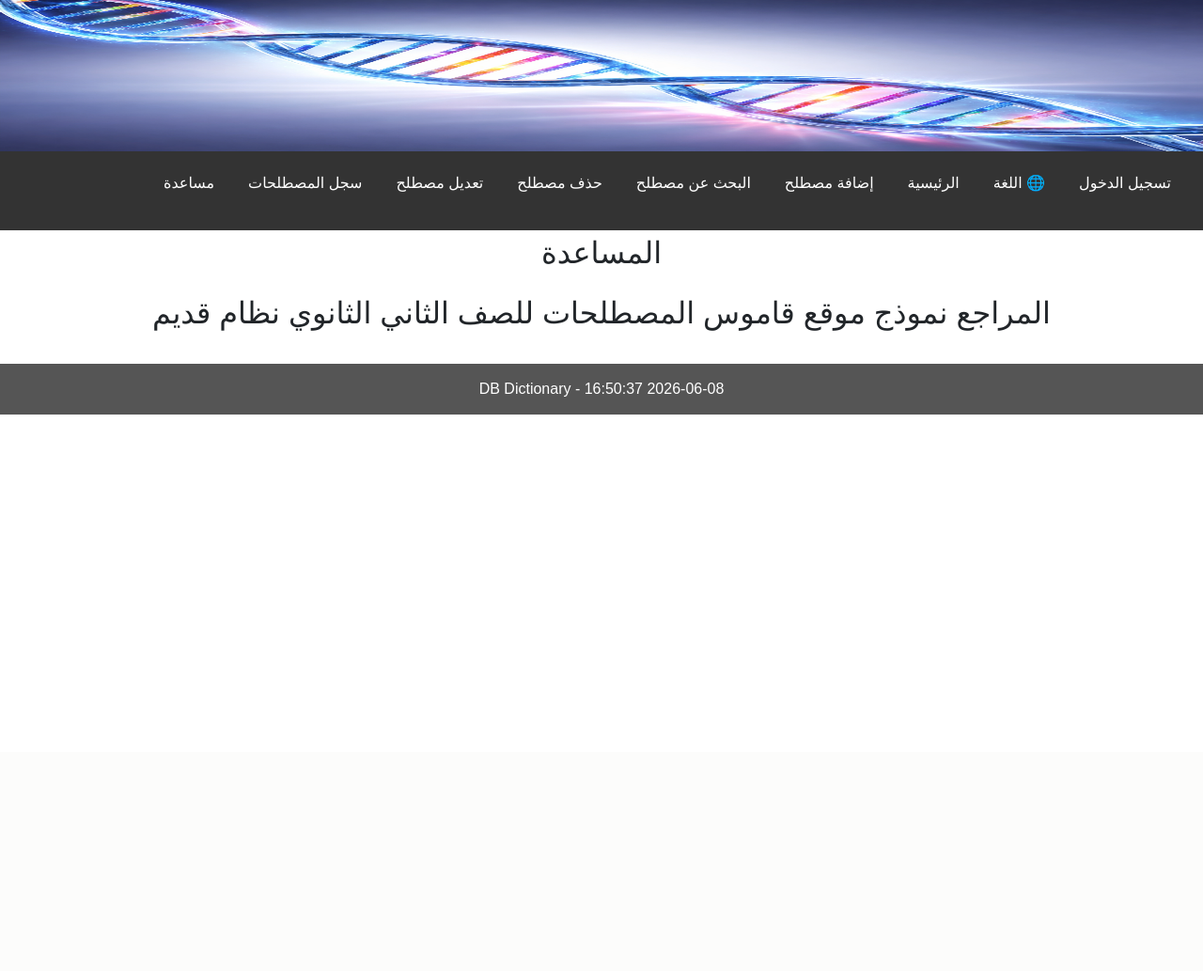
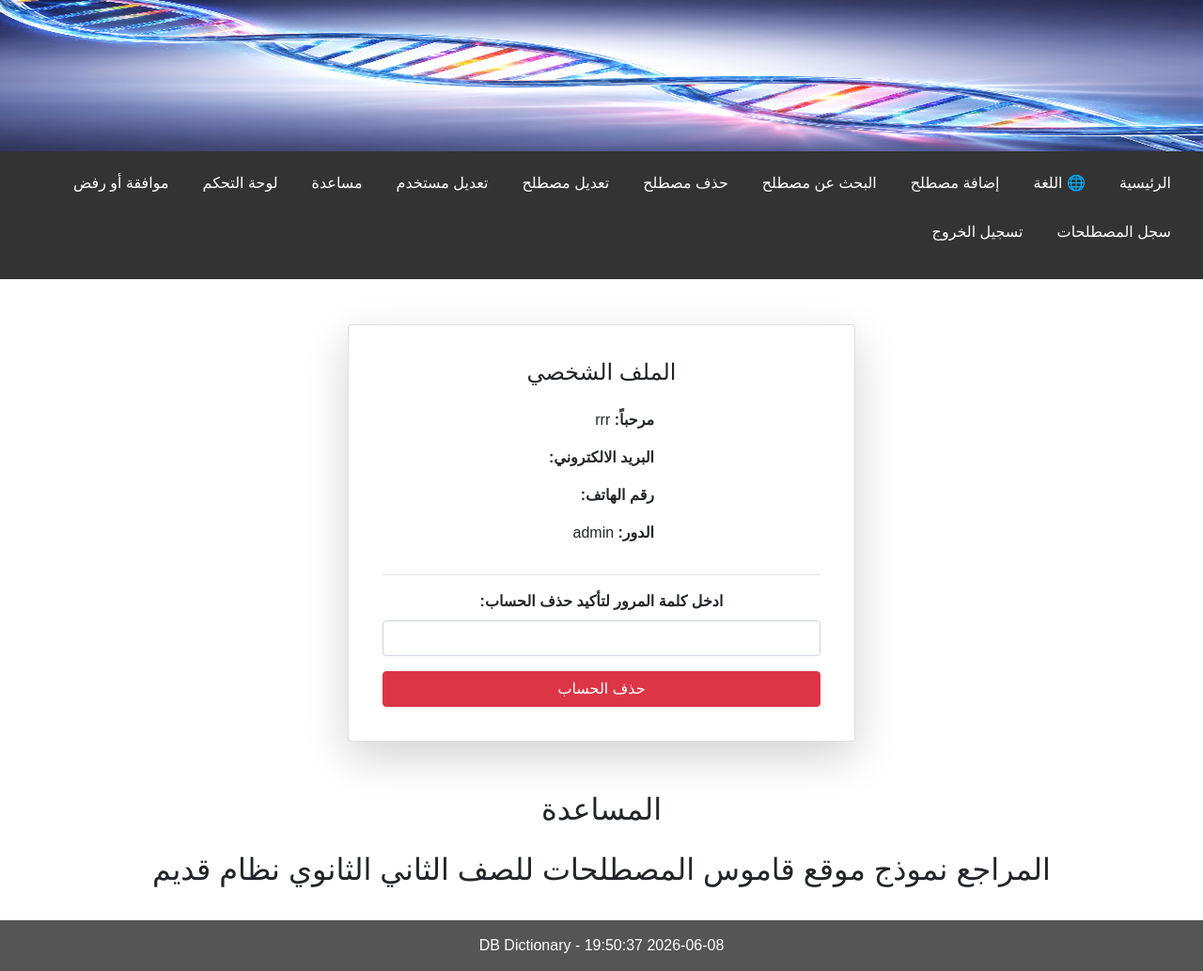
Before and after one commit to abdelrahman992-cpu/proj_25_26, a PHP site: page /terms/Help.php in a window 1280 px wide. Shown: the whole page at 94% size. Before the commit the page ends 441 px from the top, so only its background shows below. Run offline with PHP 8.4, Linux system fonts and the light colour scheme; a user stored in the database is signed in; data that the repository does not hold is empty; some libraries are stand-ins or nearby versions.

Commit message:
8/6/202607:50PM

```diff
--- a/Help.php
+++ b/Help.php
@@ -17,6 +17,7 @@
 <div>
 
   <?php
+  include("conn.php");
 include("header.php");
 
 if(!empty($_SESSION['user_id'])){
--- a/post.php
+++ b/post.php
@@ -34,18 +34,33 @@ if (isset($_POST['deleteAccount'])) {
 }
 ?>
 
-<?php if (isset($user)) : ?>
-    مرحبا: <?php echo htmlspecialchars($_SESSION['username'] ?? ""); ?><br>
-    البريد الالكتروني: <?php echo htmlspecialchars($_SESSION['email'] ?? ""); ?><br>
-    رقم الهاتف: <?php echo htmlspecialchars($_SESSION['phone'] ?? ""); ?><br>
-    الدور: <?php echo htmlspecialchars($_SESSION['role'] ?? ""); ?><br>
-<?php endif; ?>
-<?php
-    echo '
-    <form method="post" onsubmit="return confirm(\'هل أنت متأكد من حذف الحساب؟\')">
-        <label>'. "ادخل كلمة المرور لتأكيد حذف الحساب".'</label><br>
-        <input type="password" name="password" required><br><br>
-<input type="submit" name="deleteAccount" value="'."حذف الحساب".'">
-    </form>
-    ';
-?>
+<div class="container mt-5">
+    <div class="row justify-content-center">
+        <div class="col-md-6">
+            <div class="card shadow-lg p-3 mb-5 bg-white rounded">
+                <div class="card-body text-center">
+                    <h4 class="card-title mb-4">الملف الشخصي</h4>
+
+                    <?php if (isset($user)) : ?>
+                        <div class="text-right d-inline-block">
+                            <p><strong>مرحباً:</strong> <span class="notranslate"><?php echo htmlspecialchars($_SESSION['username'] ?? ""); ?></span></p>
+                            <p><strong>البريد الالكتروني:</strong> <span class="notranslate"><?php echo htmlspecialchars($_SESSION['email'] ?? ""); ?></span></p>
+                            <p><strong>رقم الهاتف:</strong> <?php echo htmlspecialchars($_SESSION['phone'] ?? ""); ?></p>
+                            <p><strong>الدور:</strong> <?php echo htmlspecialchars($_SESSION['role'] ?? ""); ?></p>
+                        </div>
+                    <?php endif; ?>
+
+                    <hr>
+
+                    <form method="post" onsubmit="return confirm('هل أنت متأكد من حذف الحساب؟')" class="mt-3">
+                        <div class="form-group">
+                            <label class="font-weight-bold">ادخل كلمة المرور لتأكيد حذف الحساب:</label>
+                            <input type="password" name="password" class="form-control text-center" required>
+                        </div>
+                        <button type="submit" name="deleteAccount" class="btn btn-danger btn-block mt-3">حذف الحساب</button>
+                    </form>
+                </div>
+            </div>
+        </div>
+    </div>
+</div>
--- a/verify.php
+++ b/verify.php
@@ -9,12 +9,13 @@ $success = "";
 $remaining_time = 0; // تعريف أولي لتجنب الخطأ
 
 // 1. التحقق من وجود الجلسة
+/*
 $email = isset($_SESSION['otp_email']) ? $_SESSION['otp_email'] : null;
 
 if(empty($_SESSION['otp_user']) || !$email){
     $error = "❌ لا يوجد مستخدم للتحقق منه. الرجاء تسجيل حسابك أولاً.";
 }
-
+*/
 if(isset($_POST['verify']) && empty($error)){
     $code = trim($_POST['code']);
 
```
Also changed, not shown: user_history.php (+15 -5 lines), 1 other file.
